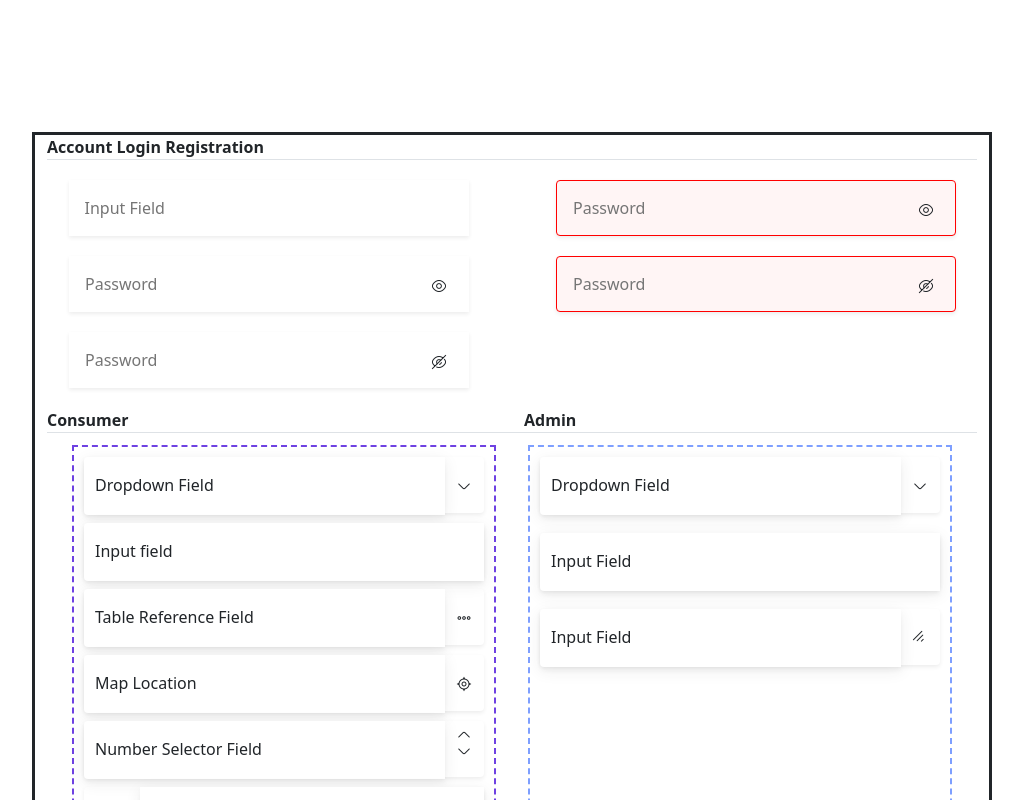
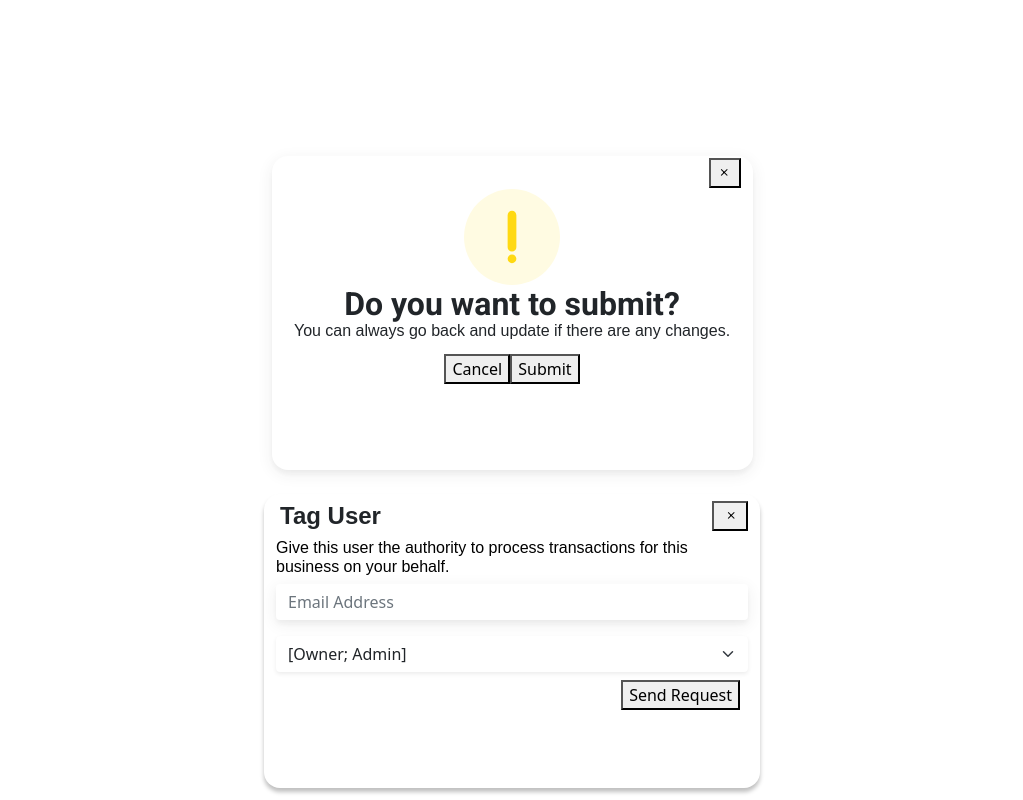
Before and after one commit to integratr-azamora/integratrGov-license-management, a Vue app: page / in a window 1280 px wide. Shown: the part 2200-3000 px from the top of the page, without its empty margins (128-1151 px from the left). Built offline with nearby package versions, Linux system fonts and the light colour scheme.

Commit message:
fixed duplicate component

```diff
--- a/src/views/HomeView.vue
+++ b/src/views/HomeView.vue
@@ -14,11 +14,9 @@ import Typography from '../components/Typography.vue';
       <Buttons />
       <Tables />
       <Iconography/>
-      <Input/>
       <Modal/>
       <Typography/>
       <InputBox />
-      <Tables />
     </div>
   </main>
 </template>
```
